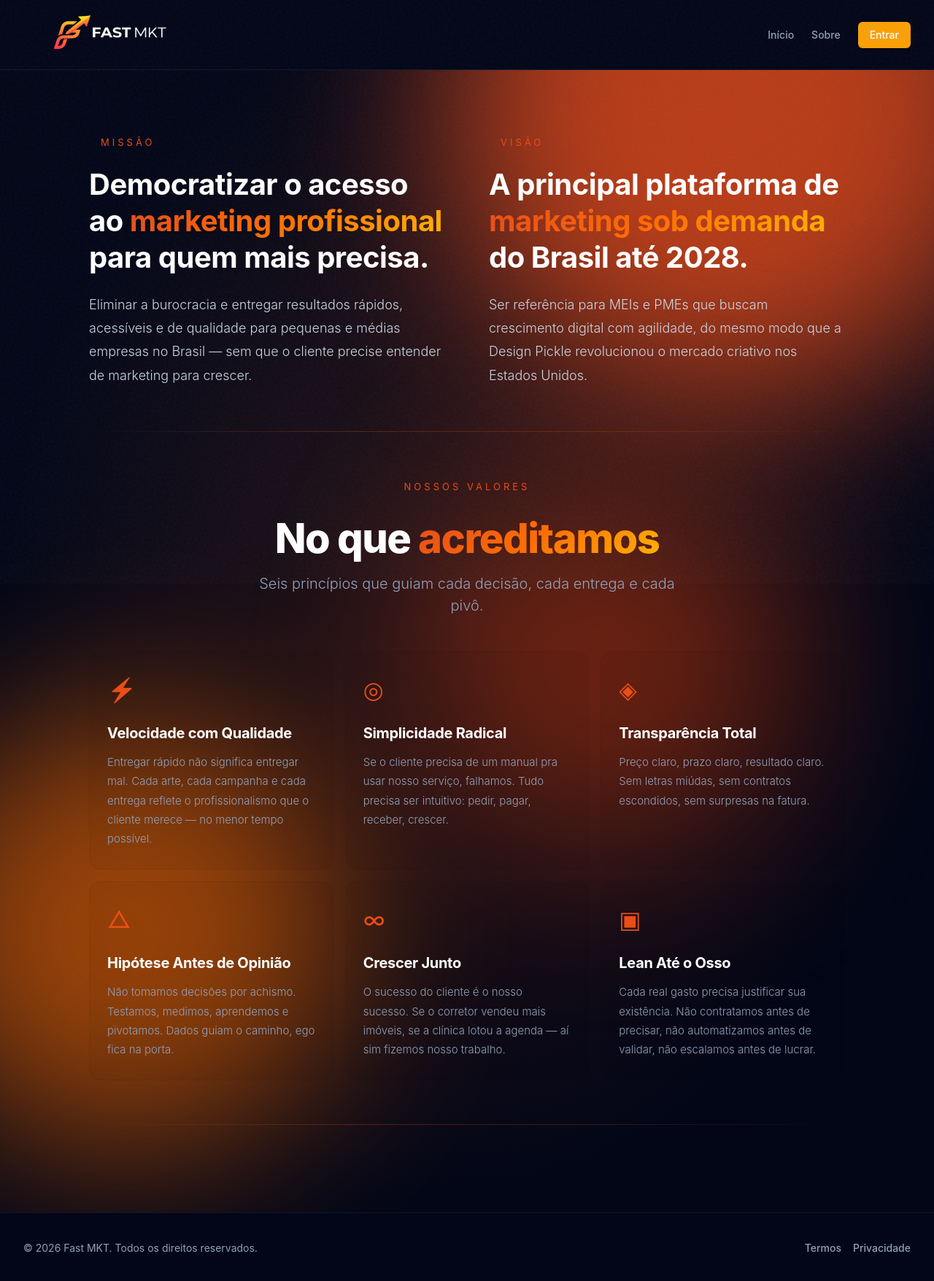
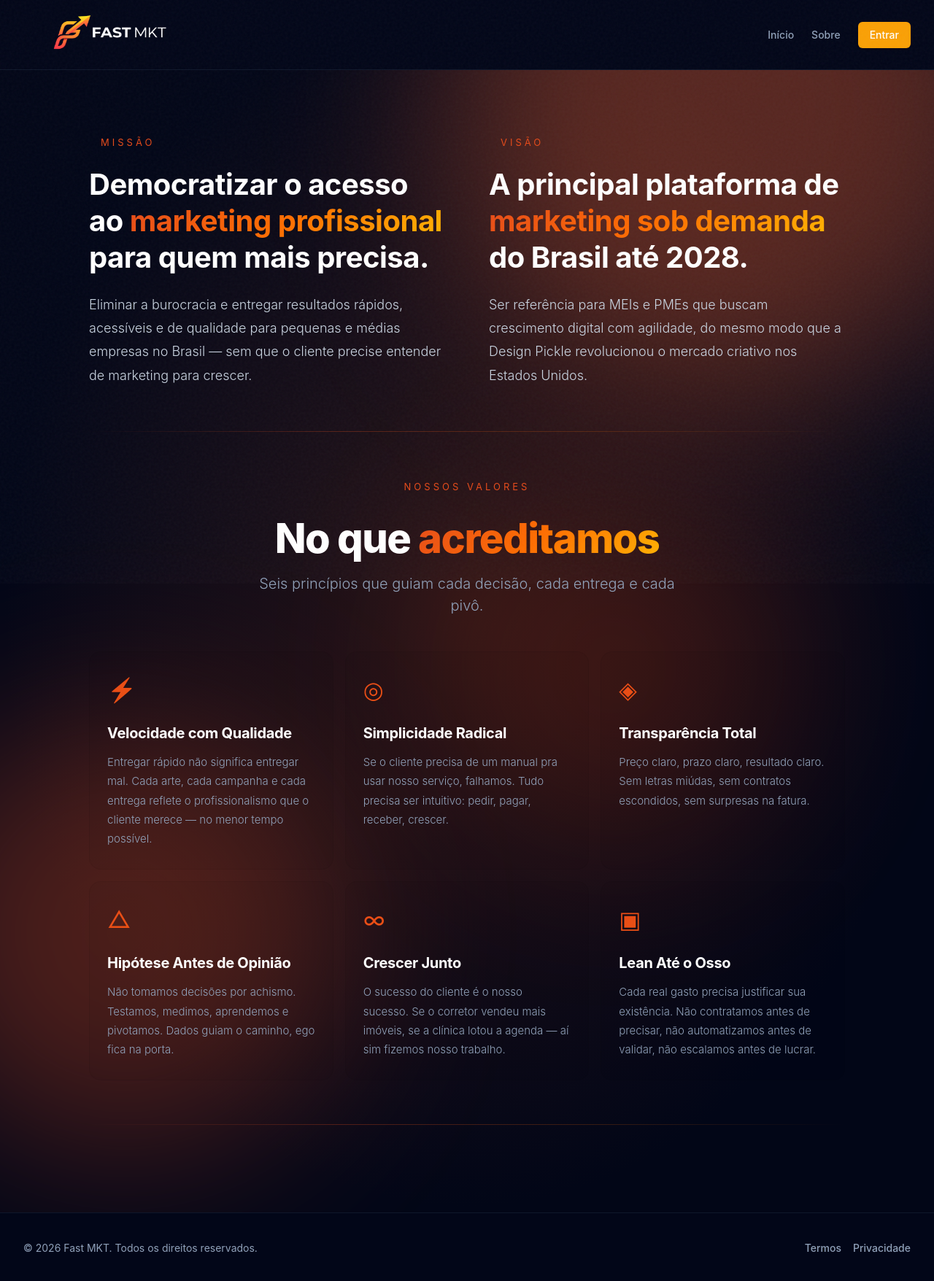
Before and after one commit to gabrielp15/mkt-fast-v1, a Next.js app: page /about in a window 1280 px wide. Shown: the top 1756 px of the page at 73% size. Built offline with nearby package versions, Linux system fonts and the light colour scheme.

Commit message:
Corrigido cores da página sobre

```diff
--- a/src/app/about/page.tsx
+++ b/src/app/about/page.tsx
@@ -67,7 +67,7 @@ export default function AboutPage() {
           position: absolute;
           border-radius: 50%;
           filter: blur(120px);
-          opacity: 0.15;
+          opacity: 0.05;
           pointer-events: none;
         }
 
@@ -176,9 +176,9 @@ export default function AboutPage() {
         <div className="grain" />
 
         {/* Ambient orbs */}
-                <div className="glow-orb" style={{ width: 800, height: 800, background: "#E64A19", top: "-15%", right: "-10%", opacity: 0.8 }} />
-                <div className="glow-orb" style={{ width: 600, height: 600, background: "#FF6D00", bottom: "5%", left: "-10%", opacity: 0.6 }} />
-                <div className="glow-orb" style={{ width: 500, height: 500, background: "#BF360C", top: "40%", right: "15%", opacity: 0.5 }} />
+        <div className="glow-orb" style={{ width: 800, height: 800, background: "#ac4729", top: "-15%", right: "-10%", opacity: 0.5 }} />
+        <div className="glow-orb" style={{ width: 600, height: 600, background: "#be4421", bottom: "5%", left: "-10%", opacity: 0.4 }} />
+        <div className="glow-orb" style={{ width: 500, height: 500, background: "#BF360C", top: "40%", right: "15%", opacity: 0.2 }} />
 
         <div style={{ maxWidth: 1100, margin: "0 auto", padding: "160px 32px 60px", position: "relative", zIndex: 2 }}>
 
```
Lines whose indentation alone changed are shown as unchanged.
